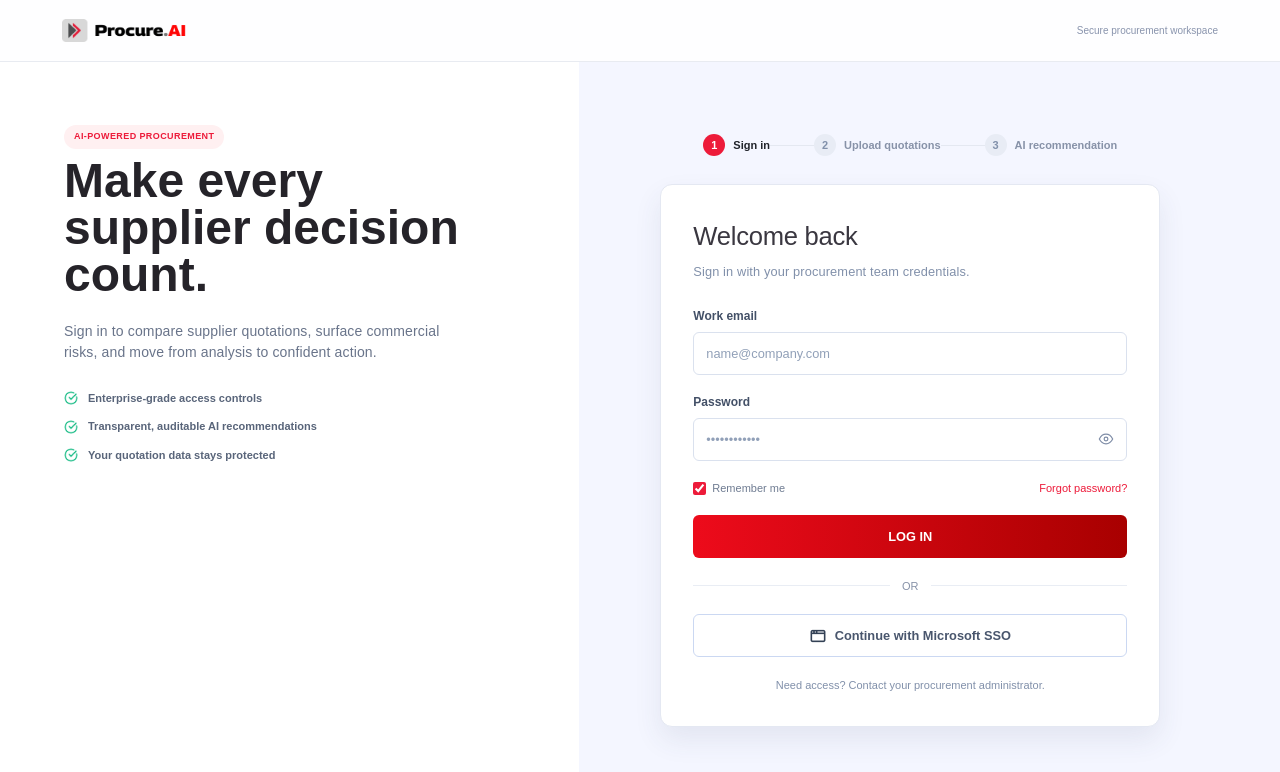
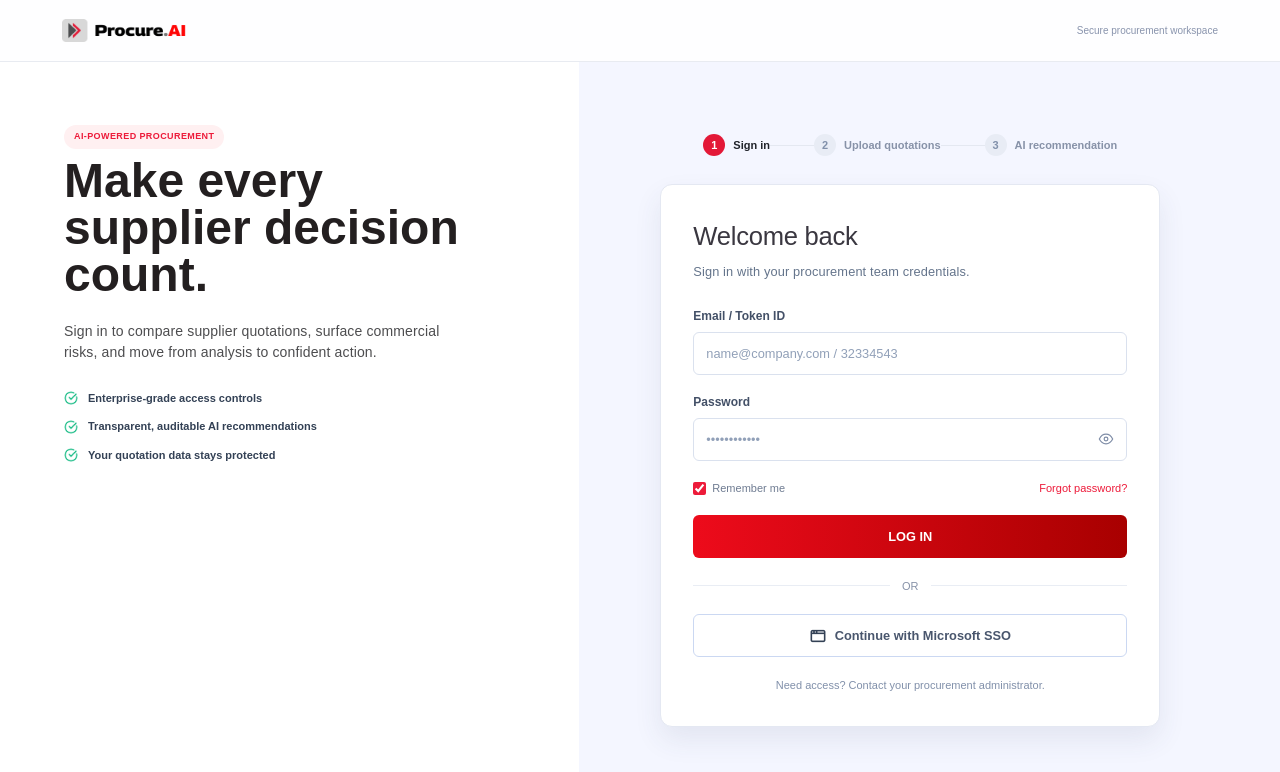
Before and after one commit to atulmahindra/Procure_AI, a React (Vite) app: page /login in a window 1280 px wide. Shown: the top 772 px of the page. Built offline with nearby package versions, Linux system fonts and the light colour scheme; a web font is replaced by a local one.

Commit message:
styling added

```diff
--- a/src/modules/before-login/Login.scss
+++ b/src/modules/before-login/Login.scss
@@ -1,10 +1,10 @@
 .login-page { min-height: 100vh; color: #25232a; background: #f4f6ff; }
 .login-layout { display: grid; min-height: calc(100vh - 63px); grid-template-columns: minmax(400px, .95fr) minmax(540px, 1.15fr); }
 .login-brand-panel { display: flex; align-items: self-start; padding: 60px clamp(32px, 5vw, 72px); background: #fff; }
-.brand-copy { max-width: 430px; }.eyebrow { display: inline-block; margin: 0 0 24px; border-radius: 20px; padding: 5px 10px; color: #ed1b2f; background: #fff0f1; font-size: .5625rem; font-weight: 800; letter-spacing: .06em; text-transform: uppercase; }.brand-copy h1 { margin: 0 0 23px; color: #252329; font-size: clamp(2.7rem, 4vw, 3rem); font-weight: 800; line-height: .98; letter-spacing: 0em; }.brand-copy > p:not(.eyebrow) { max-width: 390px; margin: 0; color: #69748a; font-size: .875rem; font-weight: 500; letter-spacing: .01em; line-height: 1.55; }
-.benefits-list { display: grid; gap: 12px; margin: 26px 0 0; padding: 0; list-style: none; color: #59657a; font-size: .6875rem; font-weight: 600; }.benefits-list li { display: flex; align-items: center; gap: 10px; }.benefits-list li::before { background-image: url(../../assets/check-circle.png); display: grid; width: 14px; height: 14px; place-items: center; border: 0px solid #1bd19a; border-radius: 50%; color: #1bd19a; content: ''; font-size: .625rem; font-weight: 800;    background-size: cover; }
-.login-form-panel { display: grid; place-items: center; padding: 40px clamp(28px, 6vw, 100px) 40px clamp(16px, 3vw, 48px); background: #f4f6ff; }.login-panel-inner { width: min(100%, 500px); }.login-steps { display: flex; align-items: center; justify-content: center; margin-bottom: 28px; }.login-steps i { width: 44px; height: 1px; background: #e4e8f1; }.step { display: flex; align-items: center; gap: 8px; color: #8792a8; font-size: .6875rem; white-space: nowrap; }.step span { display: grid; width: 22px; height: 22px; place-items: center; border-radius: 50%; color: #8190aa; background: #e8ecf5; font-weight: 800; }.step.active { color: #20232a; }.step.active span { color: #fff; background: #ed1b3a; }
-.login-form-wrap { box-sizing: border-box; width: 100%; border: 1px solid #e4e8f2; border-radius: 12px; padding: 32px; background: #fff; box-shadow: 0 13px 28px rgb(50 62 103 / 9%); }.login-heading { margin-bottom: 25px; }.login-heading h2 { margin: 0 0 7px; color: #3a3740; font-size: 1.6rem; font-weight: 500; letter-spacing: -.01em; }.login-heading p { margin: 0; color: #8190aa; font-size: .8rem; letter-spacing: .01em; }
+.brand-copy { max-width: 430px; }.eyebrow { display: inline-block; margin: 0 0 24px; border-radius: 20px; padding: 5px 10px; color: #ed1b2f; background: #fff0f1; font-size: .5625rem; font-weight: 800; letter-spacing: .06em; text-transform: uppercase; }.brand-copy h1 { margin: 0 0 23px; color: #231F20; font-size: clamp(2.7rem, 4vw, 3rem); font-weight: 800; line-height: .98; letter-spacing: 0em; }.brand-copy > p:not(.eyebrow) { max-width: 390px; margin: 0; color: #4D4D4F; font-size: .875rem; font-weight: 500; letter-spacing: .01em; line-height: 1.55; }
+.benefits-list { display: grid; gap: 12px; margin: 26px 0 0; padding: 0; list-style: none; color: #334155; font-size: .6875rem; font-weight: 600; }.benefits-list li { display: flex; align-items: center; gap: 10px; }.benefits-list li::before { background-image: url(../../assets/check-circle.png); display: grid; width: 14px; height: 14px; place-items: center; border: 0px solid #1bd19a; border-radius: 50%; color: #1bd19a; content: ''; font-size: .625rem; font-weight: 800;    background-size: cover; }
+.login-form-panel { display: grid; place-items: center; padding: 40px clamp(28px, 6vw, 100px) 40px clamp(16px, 3vw, 48px); background: #f4f6ff; }.login-panel-inner { width: min(100%, 500px); }.login-steps { display: flex; align-items: center; justify-content: center; margin-bottom: 28px; }.login-steps i { width: 44px; height: 1px; background: #e4e8f1; }.step { display: flex; align-items: center; gap: 8px; color: #8792a8; font-size: .6875rem; white-space: nowrap; }.step span { display: grid; width: 22px; height: 22px; place-items: center; border-radius: 50%; color: #8190aa; background: #e8ecf5; font-weight: 800; }.step.active { color: #20232a; }.step.active span { color: #fff; background: #E31837; }
+.login-form-wrap { box-sizing: border-box; width: 100%; border: 1px solid #e4e8f2; border-radius: 12px; padding: 32px; background: #fff; box-shadow: 0 13px 28px rgb(50 62 103 / 9%); }.login-heading { margin-bottom: 25px; }.login-heading h2 { margin: 0 0 7px; color: #3a3740; font-size: 1.6rem; font-weight: 500; letter-spacing: -.01em; }.login-heading p { margin: 0; color: #64748B; font-size: .8rem; letter-spacing: .01em; }
 .login-form { display: grid; gap: 18px; }.login-form > label { display: grid; gap: 7px; color: #435067; font-size: .75rem; font-weight: 600; }.login-form input:not([type='checkbox']) { box-sizing: border-box; width: 100%; border: 1px solid #dae1ee; border-radius: 6px; padding: 11px 12px; color: #263247; background: #fff; font: inherit; font-size: .8rem; font-weight: 400; outline: none; transition: border-color .2s, box-shadow .2s; }.login-form input:not([type='checkbox']):focus { border-color: #ed1b3a; box-shadow: 0 0 0 3px rgb(237 27 58 / 10%); }.login-form input::placeholder { color: #91a0b8; }.password-field { position: relative; }.password-field input { padding-right: 38px !important; }.password-field button { position: absolute; top: 50%; right: 11px; display: grid; width: 20px; height: 20px; place-items: center; border: 0; padding: 0; color: #7f8da7; background: transparent; transform: translateY(-50%); cursor: pointer; }.password-field button svg { width: 16px; height: 16px; fill: none; stroke: currentColor; stroke-linecap: round; stroke-linejoin: round; stroke-width: 1.8; }.login-options { display: flex; align-items: center; justify-content: space-between; margin-top: 1px; color: #6e7b91; font-size: .6875rem; font-weight: 400; }.remember { display: flex; align-items: center; gap: 6px; }.remember input { width: 13px; height: 13px; margin: 0; accent-color: #ed1b3a; }.login-options a { color: #ed1b3a; font-weight: 500; text-decoration: none; }
 .login-submit {text-transform: uppercase; width: 100%; border: 0; border-radius: 6px; padding: 12px; color: white; background: linear-gradient(90deg, #ed0b1b, #a80000); font: inherit; font-size: .8rem; font-weight: 800; cursor: pointer; transition: filter .2s, transform .2s; }.login-submit:hover { filter: brightness(.94); transform: translateY(-1px); }
 .login-divider { display: flex; align-items: center; gap: 12px; margin: 20px 0; color: #8792a8; font-size: .6875rem; }.login-divider::before, .login-divider::after { flex: 1; height: 1px; background: #e9edf4; content: ''; }.login-divider span { text-transform: uppercase; }.sso-button { display: flex; align-items: center; justify-content: center; gap: 9px; width: 100%; border: 1px solid #cbd8f2; border-radius: 6px; padding: 11px; color: #49566d; background: #fff; font: inherit; font-size: .8rem; font-weight: 700; cursor: pointer; }.sso-button:hover { background: #f8faff; }.app-window-icon { display: block; width: 16px; height: 16px; object-fit: contain; }.login-signup { margin: 20px 0 0; color: #8190aa; text-align: center; font-size: .6875rem; }
--- a/src/modules/before-login/Login.tsx
+++ b/src/modules/before-login/Login.tsx
@@ -15,10 +15,42 @@ export function Login({ onLogin }: LoginProps) {
   const [showPassword, setShowPassword] = useState(false)
 
   function handleSubmit(event: FormEvent<HTMLFormElement>) {
-    event.preventDefault()
-    const name = email.split('@')[0].replace(/[._-]/g, ' ').replace(/\b\w/g, (letter) => letter.toUpperCase()) || 'Ava Roberts'
-    onLogin(name)
+  event.preventDefault()
+
+  const identifier = email.trim()
+
+  // Email validation
+  const emailRegex = /^[^\s@]+@[^\s@]+\.[^\s@]+$/
+
+  // Token ID validation - numbers only
+  const tokenRegex = /^\d+$/
+
+  const isEmail = emailRegex.test(identifier)
+  const isTokenId = tokenRegex.test(identifier)
+
+  if (!isEmail && !isTokenId) {
+    alert('Please enter a valid Email or Token ID')
+    return
   }
+
+  let name = 'Ava Roberts'
+
+  if (isEmail) {
+    name =
+      identifier
+        .split('@')[0]
+        .replace(/[._-]/g, ' ')
+        .replace(/\b\w/g, (letter) => letter.toUpperCase()) ||
+      'Ava Roberts'
+  }
+
+  if (isTokenId) {
+    // Token ID can be sent to your API for validation
+    console.log('Token ID:', identifier)
+  }
+
+  onLogin(name)
+}
 
   return (
     <main className="login-page">
@@ -51,7 +83,14 @@ export function Login({ onLogin }: LoginProps) {
         <div className="login-form-wrap">
           <div className="login-heading"><h2>Welcome back</h2><p>Sign in with your procurement team credentials.</p></div>
           <form onSubmit={handleSubmit} className="login-form">
-            <label htmlFor="email">Work email<input id="email" type="email" value={email} onChange={(event) => setEmail(event.target.value)} placeholder="name@company.com" required /></label>
+            <label htmlFor="email">Email / Token ID  <input
+    id="email"
+    type="text"
+    value={email}
+    onChange={(event) => setEmail(event.target.value)}
+    placeholder="name@company.com / 32334543"
+    required
+  /></label>
             <label htmlFor="password">Password<div className="password-field"><input id="password" type={showPassword ? 'text' : 'password'} value={password} onChange={(event) => setPassword(event.target.value)} placeholder="••••••••••••" required minLength={4} /><button type="button" onClick={() => setShowPassword(!showPassword)} aria-label={showPassword ? 'Hide password' : 'Show password'}>{showPassword ? <svg viewBox="0 0 24 24" aria-hidden="true"><path d="M3 3l18 18M10.6 10.6a2 2 0 0 0 2.8 2.8M9.9 5.1A10.7 10.7 0 0 1 12 4.8c5.2 0 9 5.2 10 7.2a15.6 15.6 0 0 1-3.1 4.1M6.2 6.2A15.2 15.2 0 0 0 2 12c1 2 4.8 7.2 10 7.2 1.1 0 2.2-.2 3.1-.6" /></svg> : <svg viewBox="0 0 24 24" aria-hidden="true"><path d="M2 12s3.5-7.2 10-7.2S22 12 22 12s-3.5 7.2-10 7.2S2 12 2 12Z" /><circle cx="12" cy="12" r="2.8" /></svg>}</button></div></label>
             <div className="login-options"><label className="remember"><input type="checkbox" checked={rememberMe} onChange={(event) => setRememberMe(event.target.checked)} /><span>Remember me</span></label><a href="#forgot-password">Forgot password?</a></div>
             <button className="login-submit" type="submit">Log in</button>
--- a/src/modules/shared/AuthenticatedHeader.tsx
+++ b/src/modules/shared/AuthenticatedHeader.tsx
@@ -14,7 +14,7 @@ export function AuthenticatedHeader({ userName, onLogout }: AuthenticatedHeaderP
       <img className="authenticated-logo" src={logo} alt="Procure.AI" />
       <div className="authenticated-header-actions">
         <span className="team-name">Procurement Team</span>
-        <button className="help-button" aria-label="Help">?</button>
+        {/* <button className="help-button" aria-label="Help">?</button> */}
         <button className="user-avatar" onClick={onLogout} title="Log out">{initials}</button>
       </div>
     </header>
```
